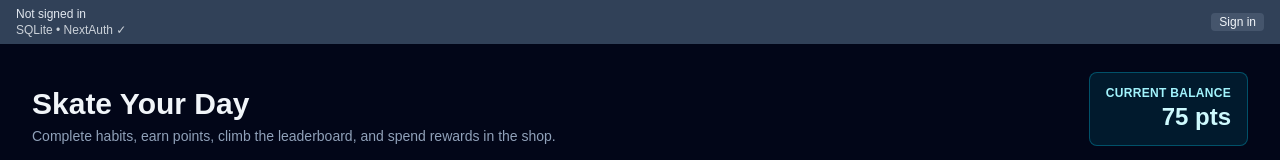
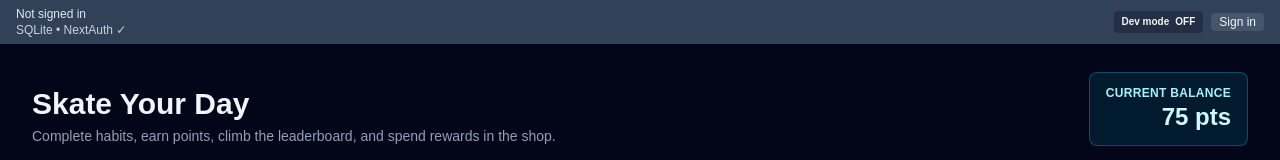
Before and after one commit to chulahn/Sk8Habit, a Next.js app in the folder skate-your-day/: page / in a window 1280 px wide. Shown: the top 160 px of the page. Built offline with nearby package versions, Linux system fonts and the light colour scheme; no server answers.

Commit message:
Move development toggle to header
Place the Development mode switch beside the username in the top bar.
Share its state between the header and dashboard.
Hide the leaderboard and friend list while Development mode is enabled.

```diff
--- /dev/null
+++ b/skate-your-day/app/components/DevelopmentModeContext.tsx
@@ -0,0 +1,31 @@
+"use client";
+
+import { createContext, useContext, useState } from "react";
+import type { ReactNode } from "react";
+
+const DevelopmentModeContext = createContext<
+  [boolean, (enabled: boolean) => void] | null
+>(null);
+
+export function DevelopmentModeProvider({
+  children,
+}: {
+  children: ReactNode;
+}) {
+  const [enabled, setEnabled] = useState(false);
+  return (
+    <DevelopmentModeContext.Provider value={[enabled, setEnabled]}>
+      {children}
+    </DevelopmentModeContext.Provider>
+  );
+}
+
+export function useDevelopmentMode() {
+  const context = useContext(DevelopmentModeContext);
+  if (!context) {
+    throw new Error(
+      "useDevelopmentMode must be used inside DevelopmentModeProvider",
+    );
+  }
+  return context;
+}
--- a/skate-your-day/app/components/Header.tsx
+++ b/skate-your-day/app/components/Header.tsx
@@ -3,23 +3,30 @@
 import React from "react";
 import { useSession, signOut } from "next-auth/react";
 import { useRouter } from "next/navigation";
+import { useDevelopmentMode } from "./DevelopmentModeContext";
+
+type StatusInfo = {
+  db: { url: string | null; type: string };
+  nextAuth: { secretSet: boolean; providers: string[] };
+};
 
 export default function Header() {
   const { data: session, status } = useSession();
   const router = useRouter();
+  const [developmentMode, setDevelopmentMode] = useDevelopmentMode();
 
   const loggedIn = status === "authenticated" && session?.user;
-  const [statusInfo, setStatusInfo] = React.useState<{
-    db: { url: string | null; type: string };
-    nextAuth: { secretSet: boolean; providers: string[] };
-  } | null>(null);
+  const [statusInfo, setStatusInfo] = React.useState<StatusInfo | null>(null);
 
   React.useEffect(() => {
     let mounted = true;
     fetch("/api/status")
-      .then((r) => r.json())
-      .then((d) => {
-        if (mounted) setStatusInfo(d as any);
+      .then((response) => {
+        if (!response.ok) throw new Error("Failed to load app status");
+        return response.json() as Promise<StatusInfo>;
+      })
+      .then((info) => {
+        if (mounted) setStatusInfo(info);
       })
       .catch(() => {
         if (mounted) setStatusInfo(null);
@@ -41,8 +48,9 @@ export default function Header() {
           loggedIn ? "bg-emerald-600 text-slate-900" : "bg-slate-700 text-slate-200"
         }`}
       >
-        <div className="flex-1 min-w-0">
-          <div className="text-xs truncate">
+        <div className="flex min-w-0 flex-1 items-center gap-3">
+          <div className="min-w-0 flex-1">
+            <div className="text-xs truncate">
             {loggedIn ? (
               <span>
                 <strong>{session?.user?.name ?? session?.user?.email}</strong>
@@ -50,9 +58,9 @@ export default function Header() {
             ) : (
               <span>Not signed in</span>
             )}
-          </div>
+            </div>
 
-          <div className="text-xs text-slate-100/80 truncate hidden sm:inline">
+            <div className="text-xs text-slate-100/80 truncate hidden sm:block">
             {statusInfo ? (
               <>
                 {statusInfo.db.type === "postgres" ? "Postgres" : "SQLite"}
@@ -62,7 +70,22 @@ export default function Header() {
             ) : (
               <span>…</span>
             )}
+            </div>
           </div>
+          <button
+            type="button"
+            role="switch"
+            aria-checked={developmentMode}
+            onClick={() => setDevelopmentMode(!developmentMode)}
+            className={`flex flex-none items-center gap-1.5 rounded px-2 py-1 text-[10px] font-semibold whitespace-nowrap transition-colors ${
+              developmentMode
+                ? "bg-amber-300 text-slate-950"
+                : "bg-slate-800/70 text-slate-100 hover:bg-slate-800"
+            }`}
+          >
+            <span>Dev mode</span>
+            <span className="uppercase">{developmentMode ? "On" : "Off"}</span>
+          </button>
         </div>
 
         <div className="flex-shrink-0">
--- a/skate-your-day/app/page.tsx
+++ b/skate-your-day/app/page.tsx
@@ -25,6 +25,7 @@ import ProgressPanel from "./components/ProgressPanel";
 import SocialPanel from "./components/SocialPanel";
 import ShopPanel from "./components/ShopPanel";
 import WeekView from "./components/WeekView";
+import { useDevelopmentMode } from "./components/DevelopmentModeContext";
 
 // ---------- helpers ----------
 
@@ -450,6 +451,7 @@ function HomeContent() {
   const [isPlaying, setIsPlaying] = useState(false);
   const [progress, setProgress] = useState(0); // 0 → 1 along path
   const [viewMode, setViewMode] = useState<"day" | "week">("day");
+  const [developmentMode] = useDevelopmentMode();
 
   const [newName, setNewName] = useState("");
   const [newTime, setNewTime] = useState(""); // empty = use current time
@@ -1003,6 +1005,7 @@ function HomeContent() {
           />
         )}
 
+        {!developmentMode && (
           <SocialPanel
             friendName={friendName}
             setFriendName={setFriendName}
@@ -1013,6 +1016,7 @@ function HomeContent() {
             onAddFriend={handleAddFriend}
             onRemoveFriend={handleRemoveFriend}
           />
+        )}
 
         <ShopPanel
           points={points}
--- a/skate-your-day/app/providers.tsx
+++ b/skate-your-day/app/providers.tsx
@@ -2,7 +2,12 @@
 
 import { SessionProvider } from "next-auth/react";
 import React from "react";
+import { DevelopmentModeProvider } from "./components/DevelopmentModeContext";
 
 export default function Providers({ children }: { children: React.ReactNode }) {
-  return <SessionProvider>{children}</SessionProvider>;
+  return (
+    <SessionProvider>
+      <DevelopmentModeProvider>{children}</DevelopmentModeProvider>
+    </SessionProvider>
+  );
 }
```
Lines whose indentation alone changed are shown as unchanged.
